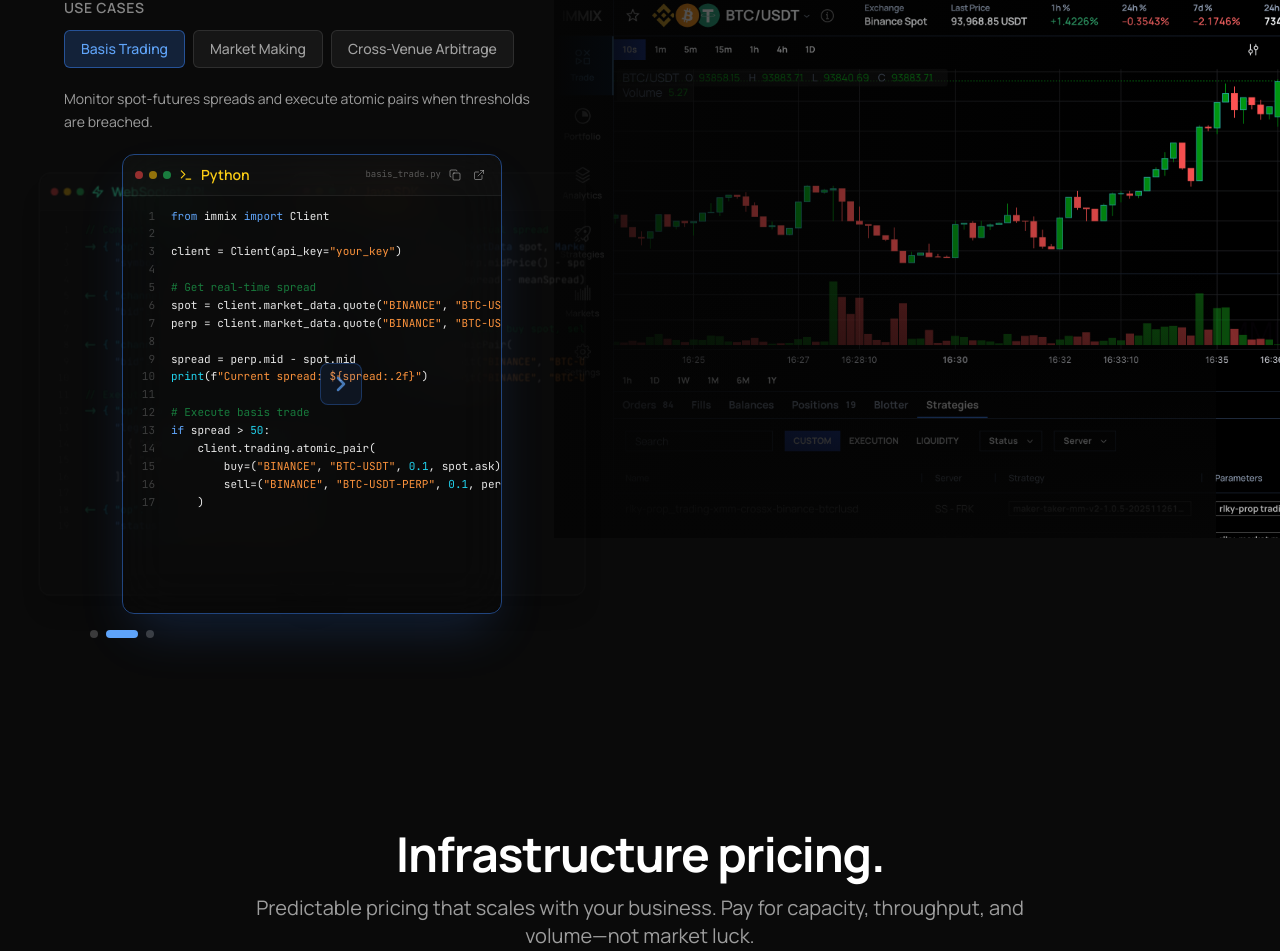
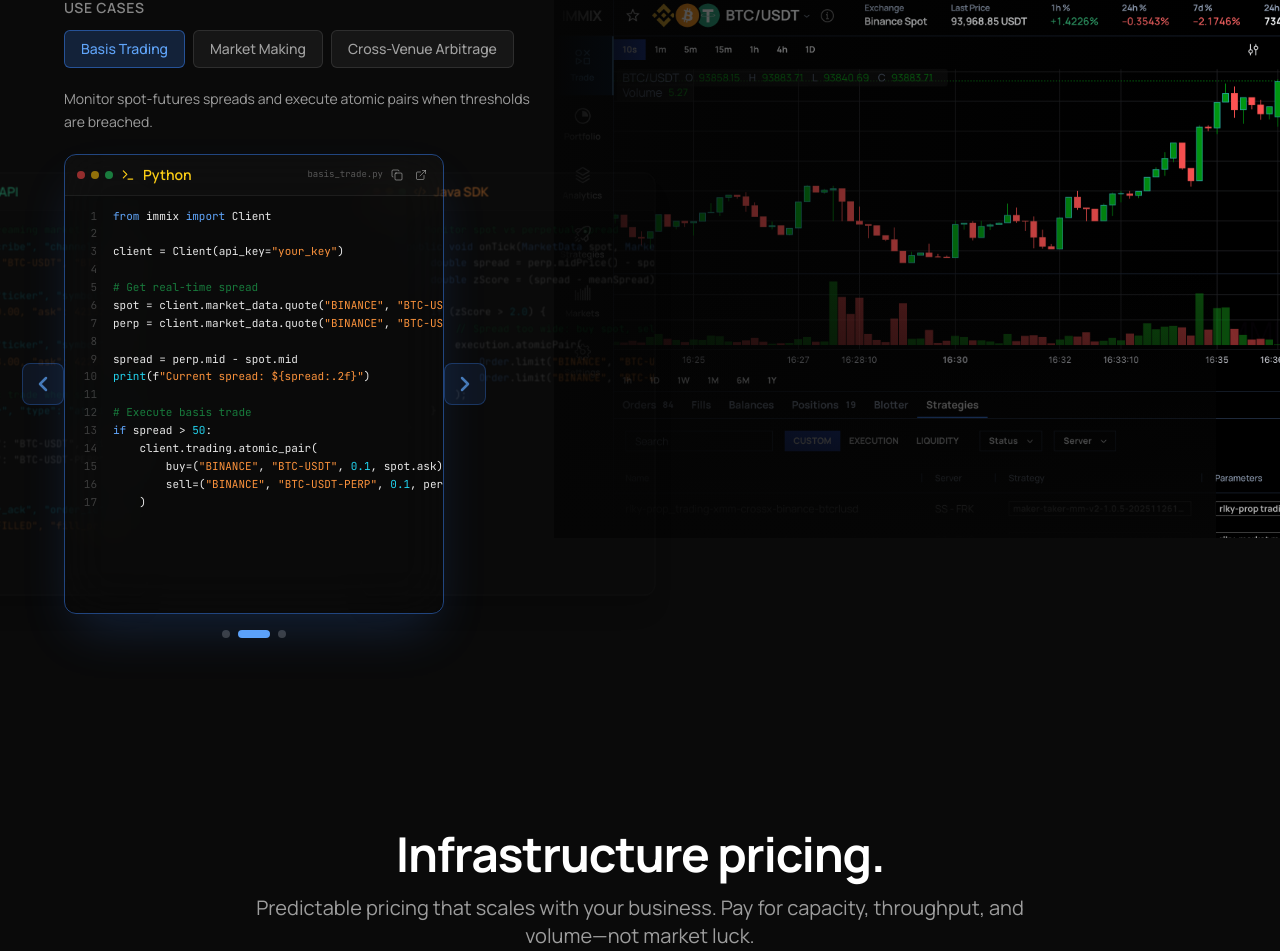
Before and after one commit to coinstrats/immix-website-v2, a React (Vite) app: page / in a window 1280 px wide. Shown: the part 2965-3916 px from the top of the page. Built offline with nearby package versions, Linux system fonts and the light colour scheme.

Commit message:
Updated IntegrationDeck.tsx

```diff
--- a/src/components/ui/IntegrationDeck.tsx
+++ b/src/components/ui/IntegrationDeck.tsx
@@ -256,21 +256,20 @@ const DeckCard = ({
 
   const getTransform = () => {
     const visiblePortion = CARD_WIDTH * (1 - SIDE_OVERLAP_PERCENT);
-    const hiddenPortion = CARD_WIDTH * SIDE_OVERLAP_PERCENT;
 
     if (position === 'center') {
       return { x: 0, scale: 1, zIndex: 30, opacity: 1 };
     }
     if (position === 'left') {
       return {
-        x: -visiblePortion,
+        x: -(CARD_WIDTH - visiblePortion),
         scale: 0.92,
         zIndex: 20,
         opacity: 0.4
       };
     }
     return {
-      x: CENTER_CARD_WIDTH - hiddenPortion,
+      x: CENTER_CARD_WIDTH - visiblePortion,
       scale: 0.92,
       zIndex: 20,
       opacity: 0.4
@@ -296,7 +295,7 @@ const DeckCard = ({
       }}
       style={{ zIndex: transform.zIndex, width: cardWidth }}
       onClick={onClick}
-      className="absolute left-1/2 top-0 -translate-x-1/2 cursor-pointer"
+      className="absolute left-0 top-0 cursor-pointer"
     >
       <div
         style={{ width: '100%', height: CARD_HEIGHT }}
@@ -378,24 +377,13 @@ interface ArrowButtonProps {
   onClick: () => void;
 }
 
-const ARROW_GAP = 8;
-
-const ArrowButton = ({ side, onClick, containerCenter }: ArrowButtonProps & { containerCenter: number }) => {
+const ArrowButton = ({ side, onClick }: ArrowButtonProps) => {
   const isLeft = side === 'left';
-  const cardHalfWidth = CENTER_CARD_WIDTH / 2;
-  const cardEdge = isLeft
-    ? containerCenter - cardHalfWidth
-    : containerCenter + cardHalfWidth;
 
   return (
     <motion.button
       onClick={onClick}
-      className="absolute z-40 group"
-      style={{
-        top: '50%',
-        left: isLeft ? cardEdge - ARROW_GAP : cardEdge + ARROW_GAP,
-        transform: isLeft ? 'translateY(-50%) translateX(-100%)' : 'translateY(-50%)'
-      }}
+      className={`absolute z-40 group top-1/2 -translate-y-1/2 ${isLeft ? 'left-0 -translate-x-full' : 'right-0 translate-x-full'}`}
       whileHover={{ scale: 1.1 }}
       whileTap={{ scale: 0.95 }}
     >
@@ -481,34 +469,21 @@ export const IntegrationDeck = ({ examples, defaultActive }: IntegrationDeckProp
     return () => window.removeEventListener('keydown', handleKeyDown);
   }, [handleKeyDown]);
 
-  const visibleSideWidth = CARD_WIDTH * (1 - SIDE_OVERLAP_PERCENT);
-  const deckWidth = CENTER_CARD_WIDTH + visibleSideWidth;
-  const leftShift = -180;
-  const containerCenter = deckWidth / 2;
-
   return (
     <div
       className="relative"
       onTouchStart={handleTouchStart}
       onTouchEnd={handleTouchEnd}
-      style={{ marginLeft: leftShift }}
+      style={{ width: CENTER_CARD_WIDTH }}
     >
       <div
-        className="relative overflow-visible"
-        style={{ height: CARD_HEIGHT, width: deckWidth }}
+        className="relative"
+        style={{ height: CARD_HEIGHT, width: CENTER_CARD_WIDTH }}
       >
-        <ArrowButton
-          side="left"
-          onClick={navigateLeft}
-          containerCenter={containerCenter}
-        />
+        <ArrowButton side="left" onClick={navigateLeft} />
+        <ArrowButton side="right" onClick={navigateRight} />
 
-        <ArrowButton
-          side="right"
-          onClick={navigateRight}
-          containerCenter={containerCenter}
-        />
-
+        <div className="absolute inset-0 overflow-visible">
           <AnimatePresence mode="sync">
             {orderedExamples.map((example) => (
               <DeckCard
@@ -524,14 +499,9 @@ export const IntegrationDeck = ({ examples, defaultActive }: IntegrationDeckProp
             ))}
           </AnimatePresence>
         </div>
+      </div>
 
-      <div
-        className="flex justify-center gap-2 mt-4"
-        style={{
-          width: CENTER_CARD_WIDTH,
-          marginLeft: containerCenter - CENTER_CARD_WIDTH / 2
-        }}
-      >
+      <div className="flex justify-center gap-2 mt-4">
         {orderedExamples.map((example) => (
           <button
             key={example.id}
```
Lines whose indentation alone changed are shown as unchanged.
